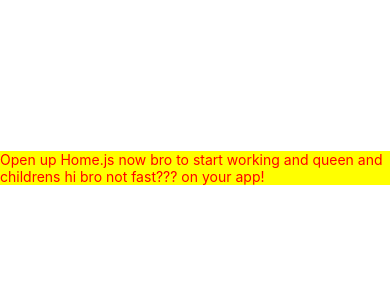
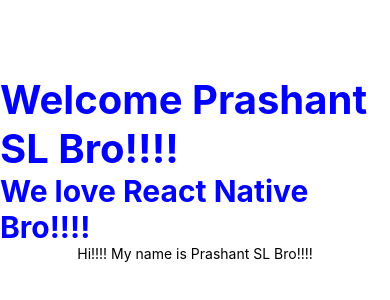
Before and after one commit to Prashant-SL/ReactNativePractice, a React Native app: screen / in a window 390 px wide. Shown: the part 254-554 px from the top of the page. Built offline with nearby package versions, Linux system fonts and the light colour scheme.

Commit message:
JSX Elements

```diff
--- a/src/Home.js
+++ b/src/Home.js
@@ -1,24 +1,14 @@
-// import { View, Text } from 'react-native'
-// import React from 'react'
-
-// const Home = () => {
-//   return (
-//     <View>
-//       <Text>Home</Text>
-//     </View>
-//   )
-// }
-// export default Home;
-
-
 import { StatusBar } from 'expo-status-bar';
 import { StyleSheet, Text, View } from 'react-native';
 
 const Home = () => {
+    let name = "Prashant SL";
     return (
         <View style={styles.container}>
-            <Text style={styles.textColor}>Open up Home.js now bro to start working and queen and childrens hi bro not fast??? on your app!</Text>
             <StatusBar style="auto" />
+            <Text style={styles.textColor}>Welcome {name} Bro!!!!</Text>
+            <Text style={styles.textColor2}>We love React Native Bro!!!!</Text>
+            <Text>Hi!!!! My name is {name} Bro!!!!</Text>
         </View>
     );
 }
@@ -35,8 +25,16 @@
     textColor: {
         alignItems: 'center',
         justifyContent: 'center',
-        color: "red",
-        backgroundColor: "yellow"
+        fontSize: 40,
+        fontWeight: "bold",
+        color: "blue",
+    },
+    textColor2: {
+        alignItems: 'center',
+        justifyContent: 'center',
+        fontSize: 30,
+        fontWeight: "bold",
+        color: "blue",
     },
     box: {
         margin: 0,
```
